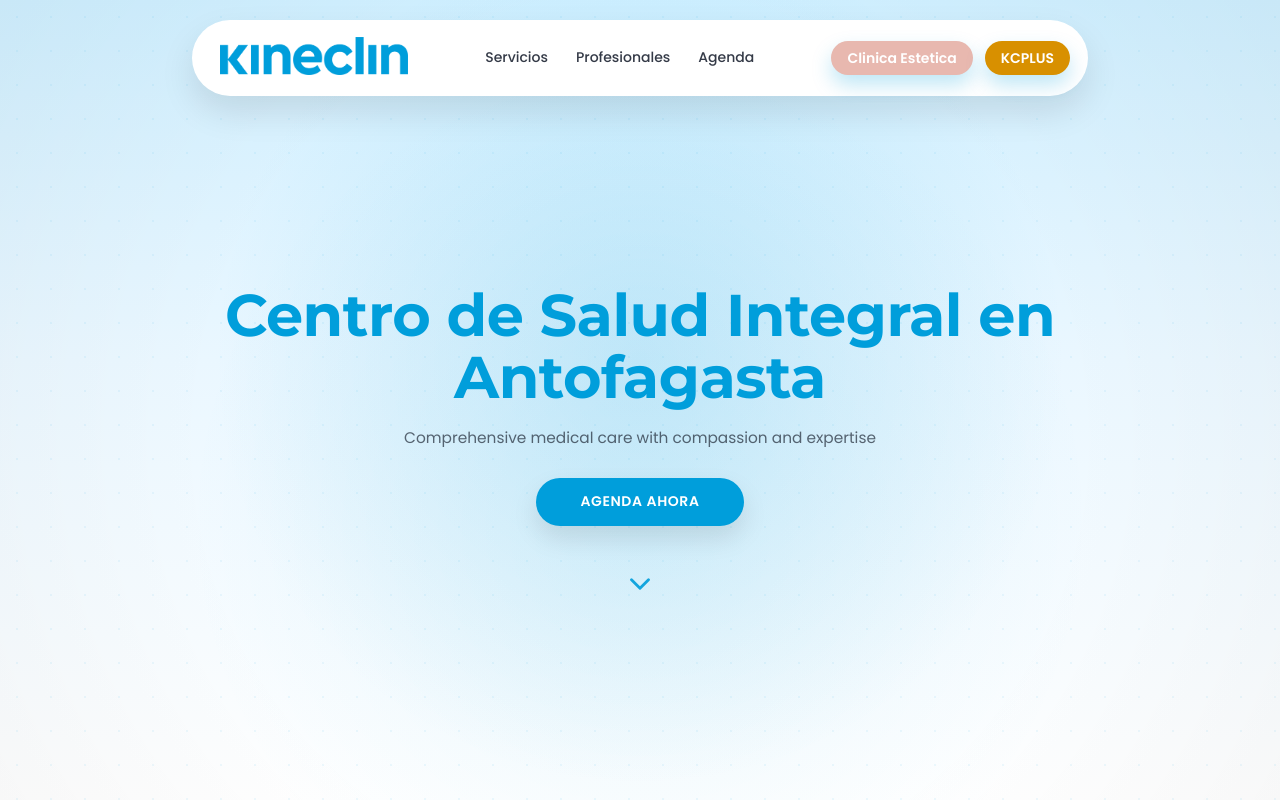
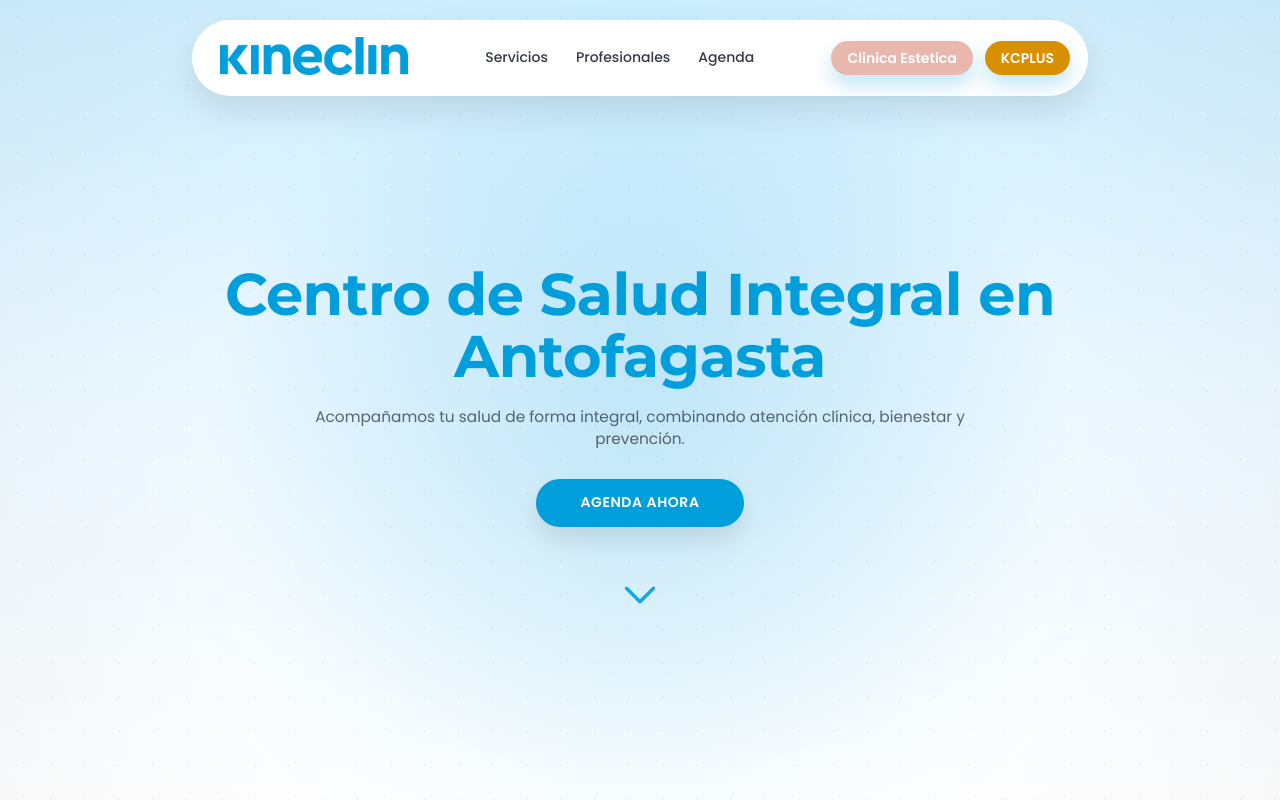
Before and after one commit to panxo87sl/kcweb, a React (Vite) app: page / in a window 1280 px wide. Shown: the top 800 px of the page. Built offline with nearby package versions, Linux system fonts and the light colour scheme.

Commit message:
Texto Hero

```diff
--- a/src/components/ui/Hero/hero.jsx
+++ b/src/components/ui/Hero/hero.jsx
@@ -15,7 +15,8 @@ export default function Hero() {
         </h1>
 
         <p className="hero__subtitle">
-          Comprehensive medical care with compassion and expertise
+          Acompañamos tu salud de forma integral, combinando atención clínica, bienestar y
+          prevención.{" "}
         </p>
 
         <a
@@ -36,18 +37,18 @@ export default function Hero() {
           {/* chevron down */}
           <svg
             xmlns="http://www.w3.org/2000/svg"
-            width="34"
-            height="34"
+            width="54"
+            height="54"
             fill="none"
+            stroke="currentColor"
+            stroke-linecap="round"
+            stroke-linejoin="round"
+            stroke-width="1.5"
+            class="icon icon-tabler icons-tabler-outline icon-tabler-chevron-down"
             viewBox="0 0 24 24"
           >
-            <path
-              d="m6 9 6 6 6-6"
-              stroke="currentColor"
-              strokeWidth="2"
-              strokeLinecap="round"
-              strokeLinejoin="round"
-            />
+            <path fill="none" stroke="none" d="M0 0h24v24H0z" />
+            <path d="m6 9 6 6 6-6" />
           </svg>
         </button>
       </div>
--- a/src/index.css
+++ b/src/index.css
@@ -15,10 +15,6 @@
 
 /* ===== VARIABLES GLOBALES ===== */
 :root {
-  /* breakpoints */
-  --bp-mobile: 768px; /* layout general */
-  --bp-navbar: 900px; /* breakpoint para ocultar informacion */
-
   /* anchos por sección (mobile-first) */
   --w-topnav: 95%;
   --w-botnav: 95%;
```
